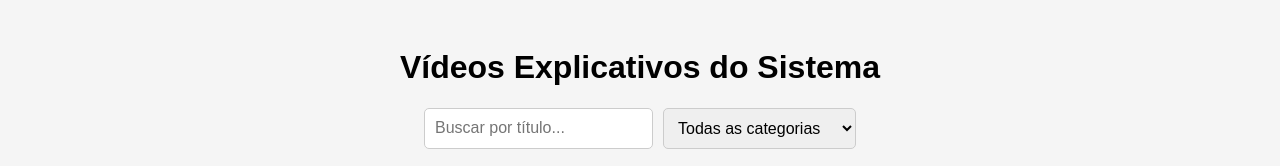
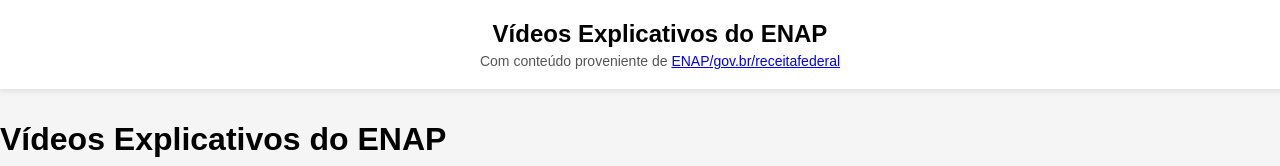
Before and after one commit to Matheusvalen/videos-rfb-ecac, a plain HTML site: page index.html in a window 1280 px wide. Shown: the top 166 px of the page. Drawn offline with Linux system fonts and the light colour scheme.

Commit message:
Cabeçalho
- Foi inserido um cabeçalho

```diff
--- a/index.html
+++ b/index.html
@@ -4,11 +4,16 @@
   <meta charset="UTF-8">
   <meta name="viewport" content="width=device-width, initial-scale=1">
   <link rel="stylesheet" href="style.css">
-  <title>Vídeos do Sistema</title>
+  <title>Vídeos</title>
 </head>
 <body>
+  <header>
+    <h1>Vídeos Explicativos do ENAP</h1>
+    <p>Com conteúdo proveniente de <a href="https://www.escolavirtual.gov.br/" target="_blank">ENAP/gov.br/receitafederal</a></p>
+  </header>
 
-  <h1>Vídeos Explicativos do Sistema</h1>
+  <h1>Vídeos Explicativos do ENAP</h1>
+
 
   <div class="controls">
     <input type="text" id="search" placeholder="Buscar por título...">
--- a/script.js
+++ b/script.js
@@ -53,6 +53,7 @@ const videos = [
     // Adicione mais vídeos aqui
 ];
 
+
 const searchInput = document.getElementById('search');
 const categorySelect = document.getElementById('categoryFilter');
 const videoGrid = document.getElementById('videoGrid');
--- a/style.css
+++ b/style.css
@@ -1,40 +1,68 @@
 body {
     font-family: Arial, sans-serif;
-        padding: 20px;
+    margin: 0;
+    padding-top: 100px; /* espaço para o cabeçalho fixo */
     background-color: #f5f5f5;
 }
-    h1 {
+
+header {
+    position: fixed;
+    top: 0;
+    width: 100%;
+    background-color: #ffffff;
+    padding: 20px;
+    box-shadow: 0 2px 6px rgba(0,0,0,0.1);
+    z-index: 1000;
     text-align: center;
 }
+
+header h1 {
+    margin: 0;
+    font-size: 24px;
+}
+
+header p {
+    margin: 5px 0 0;
+    font-size: 14px;
+    color: #555;
+}
+
 .controls {
-        display: flex; flex-wrap: wrap;
+    display: flex;
+    flex-wrap: wrap;
     justify-content: center;
     gap: 10px;
     margin-bottom: 20px;
 }
+
 input, select {
     padding: 10px;
     font-size: 16px;
     border-radius: 5px;
     border: 1px solid #ccc;
 }
+
 .video-grid {
     display: grid;
     grid-template-columns: repeat(auto-fit, minmax(300px, 1fr));
     gap: 20px;
+    padding: 0 20px;
 }
+
 .video-card {
     background: white;
     padding: 15px;
     border-radius: 8px;
     box-shadow: 0 2px 5px rgba(0,0,0,0.1);
 }
+
 iframe {
     width: 100%;
     height: 200px;
     border: none;
     border-radius: 6px;
 }
+
 .video-title {
     margin-top: 10px;
     font-weight: bold;
```
Lines whose indentation alone changed are shown as unchanged.
